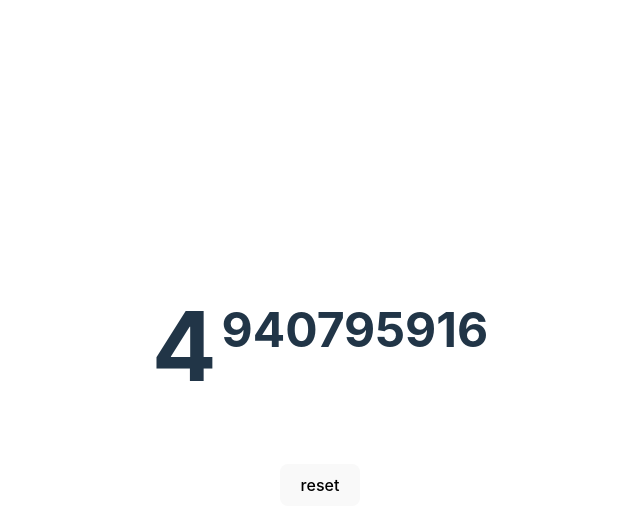
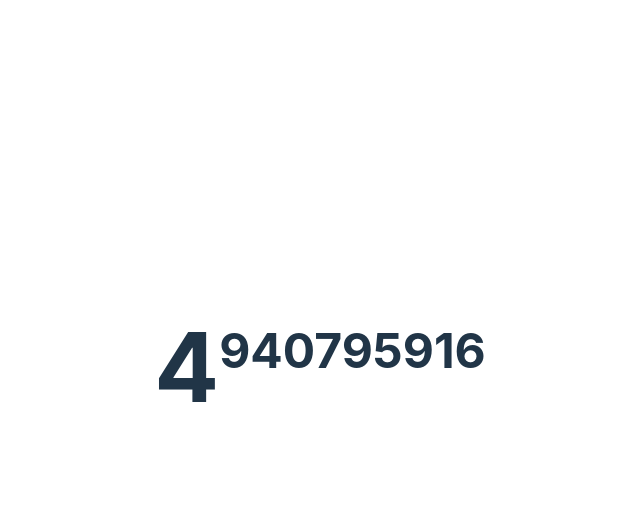
Before and after one commit to CodeLikeObama/mortalityClock, a React (Vite) app in the folder mortalityClock/: page / in a window 1280 px wide. Both pictures are taken after typing "2020-01-15" into the empty fields and a click on the button "Start". Shown: the top 530 px of the page, without its empty margins (320-960 px from the left). Built offline with nearby package versions, Linux system fonts and the light colour scheme.

Commit message:
adds subtle glow to text and places and themes reset button accordingly

```diff
--- a/mortalityClock/src/AgeDisplay.css
+++ b/mortalityClock/src/AgeDisplay.css
@@ -2,15 +2,35 @@
 .age-container {
   display: flex;
   align-items: flex-start;
-  gap: 0.3rem;
 }
 
 #year {
   font-size: 6rem;
   margin-top: 0;
+
 }
 
 #fractional {
   font-size: 3rem;
   margin-top: 0;
 }
+
+#year, #fractional {
+  text-shadow: 0 0 8px rgba(255, 255, 255, 0.5), 0 0 15px rgba(255, 255, 255, 0.3);
+}
+
+button {
+  position: fixed;
+  bottom: 20px;
+  right: 20px;
+  background-color: transparent;
+  color: white;
+  border: none;
+  font-size: 12px;
+  cursor: pointer;
+  transition: all 0.3s ease;
+}
+
+button:hover {
+  text-shadow: 0 0 10px white, 0 0 20px white, 0 0 30px white;
+}
```
